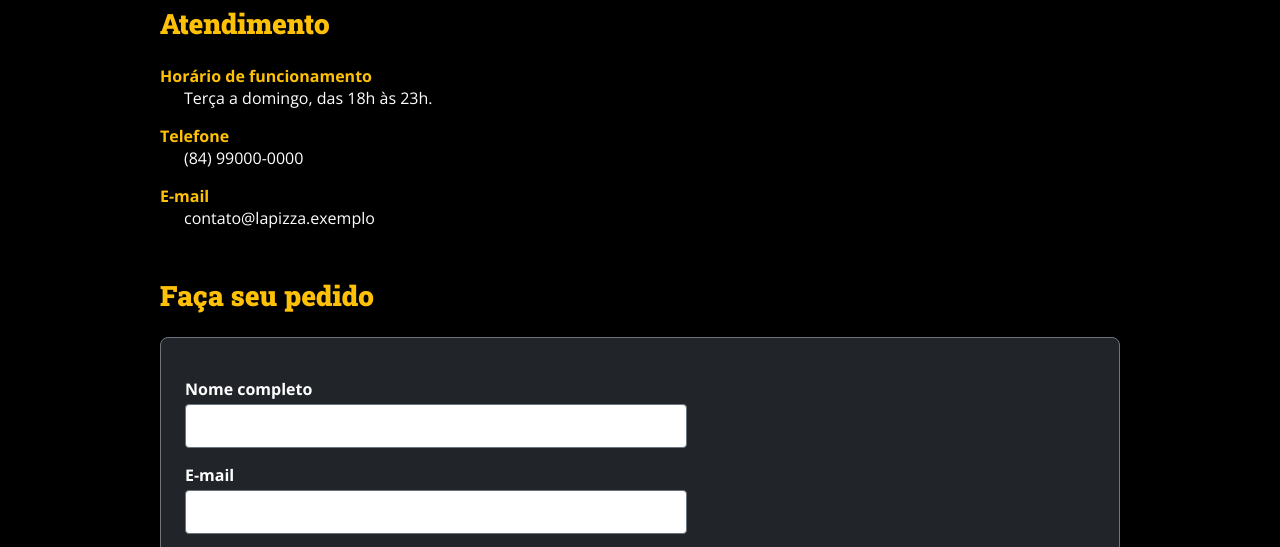
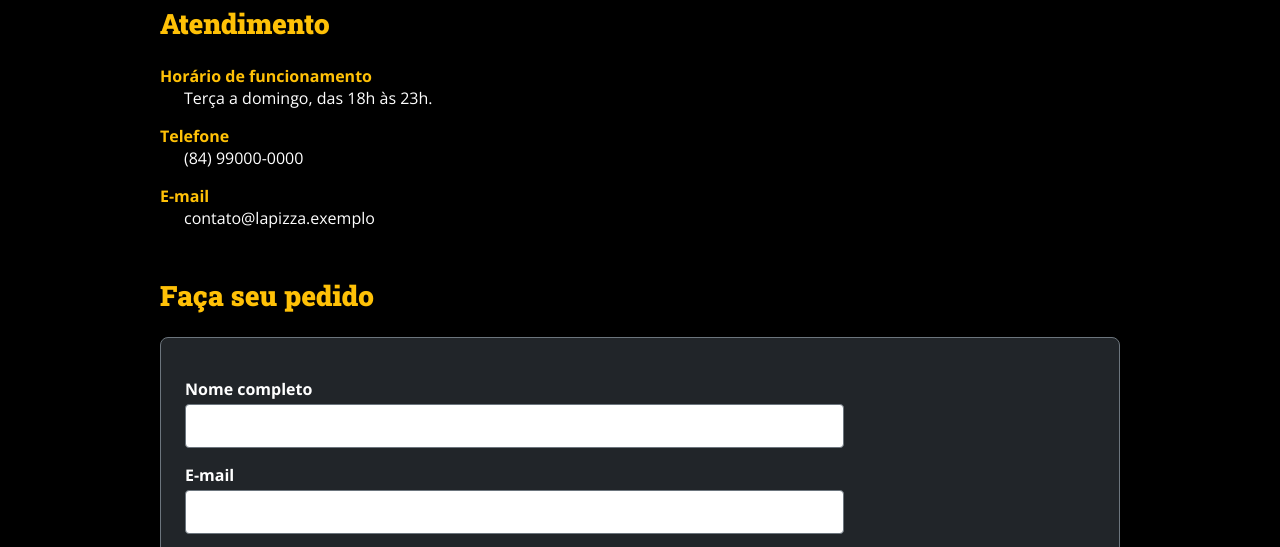
Before and after one commit to fabspereira144-p/La-Pizza, a plain HTML site: page contato.html in a window 1280 px wide. Shown: the part 246-793 px from the top of the page. Drawn offline with nearby package versions, Linux system fonts and the light colour scheme; a web font is replaced by a local one.

Commit message:
alterando tamanho dos inputs

```diff
--- a/css/estilo.css
+++ b/css/estilo.css
@@ -234,8 +234,7 @@ input[type="tel"],
 select,
 textarea {
   display: block;
-  width: 100%;
-  max-width: 480px;
+  width: 70%;
   padding: 10px;
   margin-top: 4px;
   background-color: var(--cor-campo-fundo);
```
